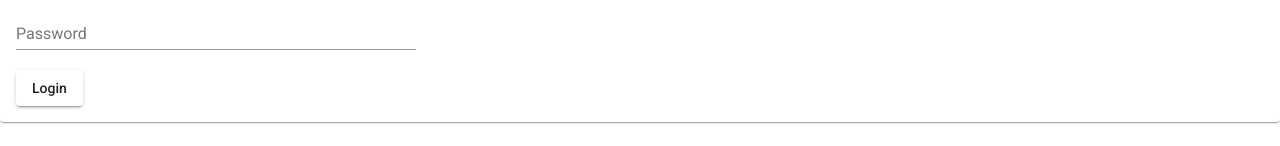
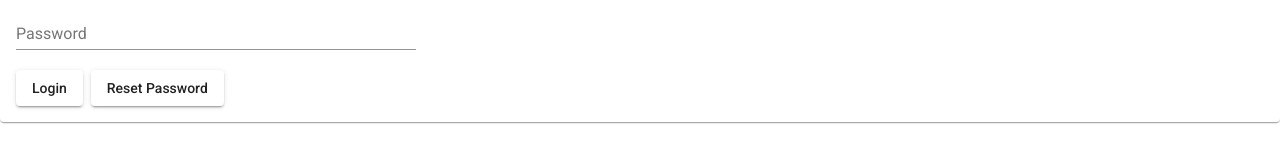
Before and after one commit to Kluckmuck/fortex, an Angular app in the folder fortex-front/: page / in a window 1280 px wide. Shown: the part 672-818 px from the top of the page. Built offline with nearby package versions, Linux system fonts and the light colour scheme.

Commit message:
login component now prints values to console when login button is pressed. password field is hidden

```diff
--- a/fortex-front/src/app/log-in/log-in.component.html
+++ b/fortex-front/src/app/log-in/log-in.component.html
@@ -1,13 +1,14 @@
 <mat-card class="login-card">
   <mat-form-field>
-    <input matInput placeholder="Username">
+    <input [(ngModel)]="userName" matInput placeholder="Username">
   </mat-form-field>
   <mat-form-field>
-    <input matInput placeholder="Password">
+    <input type="password" [(ngModel)]="password" matInput placeholder="Password">
   </mat-form-field>
 
   <div class="login-button-row">
-    <a mat-raised-button routerLink=".">Login</a>
+    <a (click)="login()" mat-raised-button routerLink=".">Login</a>
+    <a mat-raised-button routerLink=".">Reset Password</a>
   </div>
 
 </mat-card>
--- a/fortex-front/src/app/log-in/log-in.component.ts
+++ b/fortex-front/src/app/log-in/log-in.component.ts
@@ -1,4 +1,4 @@
-import { Component, OnInit } from '@angular/core';
+import { Component } from '@angular/core';
 
 @Component({
   selector: 'app-log-in',
@@ -9,7 +9,10 @@ export class LogInComponent implements OnInit {
 
   constructor() { }
 
-  ngOnInit() {
+  userName: string = '';
+  password: string = '';
+
+  login() {
+    console.log(this.userName + this.password);
   }
-
 }
```
Also changed, not shown: fortex-front/src/app/app.module.ts (+7 -3 lines).
